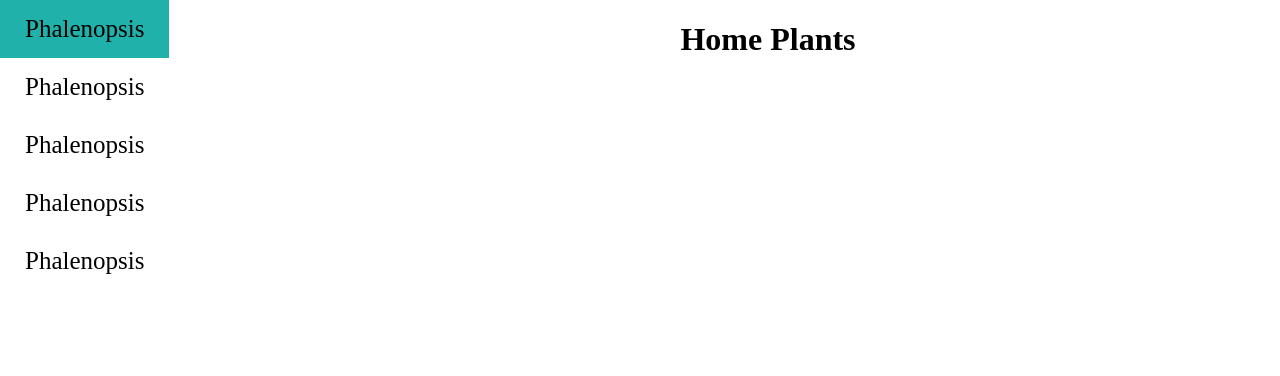
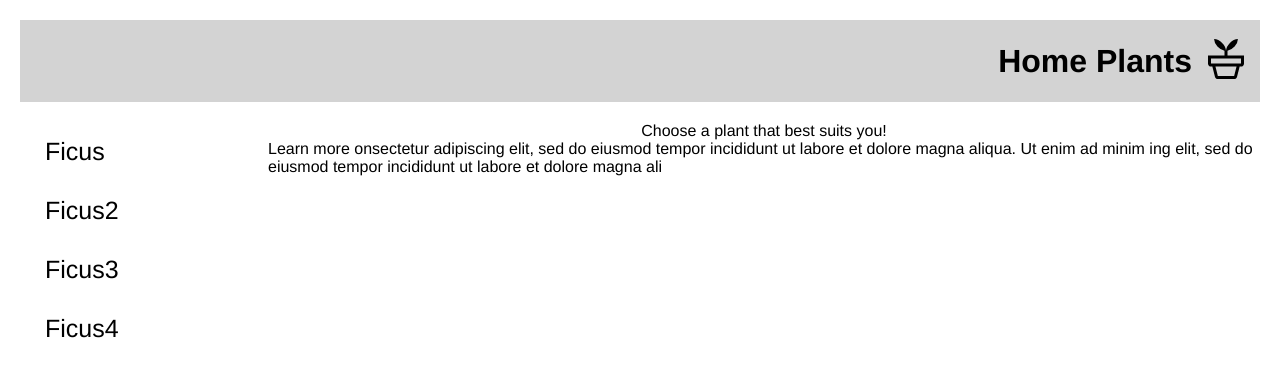
Before and after one commit to d-pozniak/js-dom, a plain HTML site: page index.html in a window 1280 px wide. Drawn offline with Linux system fonts and the light colour scheme.

Commit message:
added basic interaction (main.js)

```diff
--- a/index.html
+++ b/index.html
@@ -8,24 +8,29 @@
     <script src="scripts/main.js"></script>
 </head>
 <body>
-<div class='page-wrapper'>
-    <div class='side-menu'>
+<div class="page-wrapper">
+    <header class="page-header">
+        <div class="page-logo">
+            <a href="index.html">
+                <h1 class="page-title">Home Plants</h1>
+                <span class="logo-svg"><svg xmlns="http://www.w3.org/2000/svg" height="48" width="48"><path d="M15.85 41h16.3l2.4-9.5h-21.1l2.4 9.5Zm0 3q-1 0-1.825-.625T12.95 41.75l-2.6-10.25h27.3l-2.6 10.25q-.25 1-1.075 1.625T32.15 44ZM9 28.5h30v-5H9v5Zm15-12.55q.25-4.35 3.9-8.025Q31.55 4.25 35.95 4q-.15 4.05-3.35 7.525Q29.4 15 25.5 15.75v4.75H42v8q0 1.25-.875 2.125T39 31.5H9q-1.25 0-2.125-.875T6 28.5v-8h16.5v-4.75q-3.9-.75-7.075-4.225Q12.25 8.05 12.05 4q4.4.25 8.075 3.9Q23.8 11.55 24 15.95Z"/></svg></span>
+            </a>
+        </div>
+    </header>
+<div class='sections-wrapper'>
+    <aside class='side-menu'>
         <nav class="side-menu--nav">
             <ul class="nav-list">
-                <li class="nav-list--item">Phalenopsis</li>
-                <li class="nav-list--item">Phalenopsis</li>
-                <li class="nav-list--item">Phalenopsis</li>
-                <li class="nav-list--item">Phalenopsis</li>
-                <li class="nav-list--item">Phalenopsis</li>
             </ul>
         </nav>
-    </div>
-    <div class="content-wrapper">
+    </aside>
+    <div class="main-content--wrapper">
         <main class="main-content">
-            <h1 class="page-title">Home Plants</h1>
-            <div class="about-plant--section"></div>
+            <div class="content-title"></div>
+            <div class="content-description"></div>
         </main>
     </div>
 </div>
+</div>
 </body>
 </html>
--- a/scripts/main.js
+++ b/scripts/main.js
@@ -0,0 +1,84 @@
+const Plants = [
+    {
+        id: '1',
+        commonName: 'Ficus',
+        botanicalName: 'Ficus benjamina',
+        description: 'Lorem ipsum dolor sit amet, consectetur adipiscing elit, sed do eiusmod tempor incididunt ut labore et dolore magna aliqua. Ut enim ad minim veniam, quis nostrud exercitation ullamco laboris nisi ut aliquip ex ea commodo consequat. Duis aute irure dolor in reprehenderit in voluptate velit esse cillum dolore eu fugiat nulla pariatur. Excepteur sint occaecat cupidatat non proident, sunt in culpa qui officia deserunt mollit anim id est laborum.'
+    },
+    {
+        id: '2',
+        commonName: 'Ficus2',
+        botanicalName: 'Ficus benjamina',
+        description: 'Lorem ipsum dolor sit amet, consectetur adipiscing elit, sed do eiusmod tempor incididunt ut labore et dolore magna aliqua. Ut enim ad minim veniam, quis nostrud exercitation ullamco laboris nisi ut aliquip ex ea commodo consequat. Duis aute irure dolor in reprehenderit in voluptate velit esse cillum dolore eu fugiat nulla pariatur. Excepteur sint occaecat cupidatat non proident, sunt in culpa qui officia deserunt mollit anim id est laborum.'
+    },
+    {
+        id: '3',
+        commonName: 'Ficus3',
+        botanicalName: 'Ficus benjamina',
+        description: 'Lorem ipsum dolor sit amet, consectetur adipiscing elit, sed do eiusmod tempor incididunt ut labore et dolore magna aliqua. Ut enim ad minim veniam, quis nostrud exercitation ullamco laboris nisi ut aliquip ex ea commodo consequat. Duis aute irure dolor in reprehenderit in voluptate velit esse cillum dolore eu fugiat nulla pariatur. Excepteur sint occaecat cupidatat non proident, sunt in culpa qui officia deserunt mollit anim id est laborum.'
+    },
+    {
+        id: '4',
+        commonName: 'Ficus4',
+        botanicalName: 'Ficus benjamina',
+        description: 'Lorem ipsum dolor sit amet, consectetur adipiscing elit, sed do eiusmod tempor incididunt ut labore et dolore magna aliqua. Ut enim ad minim veniam, quis nostrud exercitation ullamco laboris nisi ut aliquip ex ea commodo consequat. Duis aute irure dolor in reprehenderit in voluptate velit esse cillum dolore eu fugiat nulla pariatur. Excepteur sint occaecat cupidatat non proident, sunt in culpa qui officia deserunt mollit anim id est laborum.'
+    },
+];
+
+const Intro = {
+    heading: 'Choose a plant that best suits you!',
+    description: 'Learn more onsectetur adipiscing elit, sed do eiusmod tempor incididunt ut labore et dolore magna aliqua. Ut enim ad minim ing elit, sed do eiusmod tempor incididunt ut labore et dolore magna ali',
+}
+function createTemp(tag, classNames) {
+    const tempElem = document.createElement(tag);
+    for (const elem of classNames) {
+        tempElem.classList.add(elem);
+    }
+    return tempElem;
+}
+
+function createListItems(){
+    const itemNames = Plants.map((element) => element.commonName);
+    const navList = document.querySelector('.nav-list');
+    for(let i=1; i <= itemNames.length; i++){
+        const tempItem = createTemp('li', ['nav-list--item']);
+        tempItem.id = 'plant' + i;
+        navList.insertAdjacentElement('beforeend', tempItem);
+    }
+    const items = document.querySelectorAll('.nav-list--item');
+    items.forEach((element, index) => element.textContent = itemNames[index]);
+}
+
+function getElementsToModify(){
+    return [document.querySelector('.content-title'),
+            document.querySelector('.content-description')];
+}
+
+function createIntroContent(){
+    const [heading, description] = getElementsToModify();
+    heading.textContent = Intro.heading;
+    description.textContent = Intro.description;
+}
+
+function showPlantInfo(e){
+    return function(){
+        const plantToShow = Plants.filter((plant) => plant.id === e.id[e.id.length - 1] )[0]; //потрібна рослина-об'єкт
+        const [heading, description] = getElementsToModify();
+        const tempHeading = createTemp('h2', ['content-heading', 'plant']);
+        const tempLatin = createTemp('h3', ['content-subheading'])
+        const tempDescr = createTemp('p', ['content-text']);
+        tempHeading.textContent = plantToShow.commonName;
+        heading.replaceChildren(tempHeading);
+        tempDescr
+    }
+}
+
+function main(){
+    createListItems();
+    createIntroContent();
+
+    const plants = document.querySelectorAll('.nav-list--item');
+    plants.forEach((plant) => plant.addEventListener("click", showPlantInfo(plant)));
+}
+
+document.addEventListener("DOMContentLoaded", main);
--- a/styles/styles.css
+++ b/styles/styles.css
@@ -12,15 +12,40 @@ img,
 footer,
 header,
 nav,
-ul{
+ul,
+h1,
+h2{
     margin: 0;
     padding: 0;
     border: 0;
 }
+body{
+    font-family: Helvetica, sans-serif;
+}
 .page-wrapper{
+    margin: 0 auto;
+    max-width: 1440px;
+    padding: 0 20px;
+}
+.page-header{
+    margin: 20px 0;
+    padding: 15px 10px;
+    background-color: lightgray;
+}
+.page-logo a{
+    display: flex;
+    align-items: center;
+    justify-content: flex-end;
+    text-decoration: none;
+    color: black;
+}
+.page-title{
+    margin: 0 10px;
+}
+.sections-wrapper{
     display: flex;
     justify-content: space-between;
-    height: 100vh;
+    /*height: 100vh;*/
 }
 .side-menu{
 
@@ -36,9 +61,9 @@ ul{
 .nav-list--item:hover{
     background-color: lightseagreen;
 }
-.content-wrapper{
+.main-content--wrapper{
     width: 80%;
 }
-.page-title{
+.content-title{
     text-align: center;
 }
```
